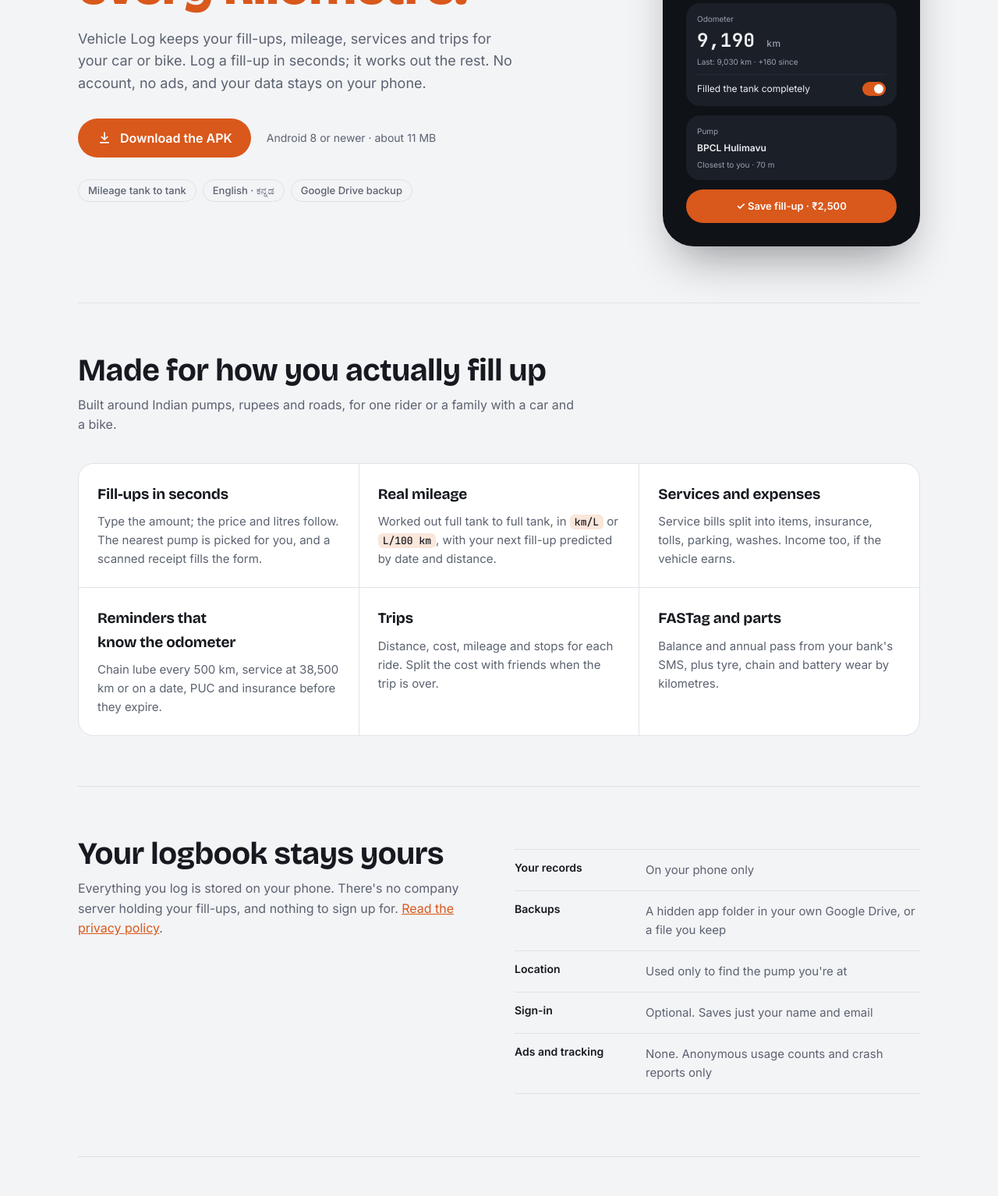
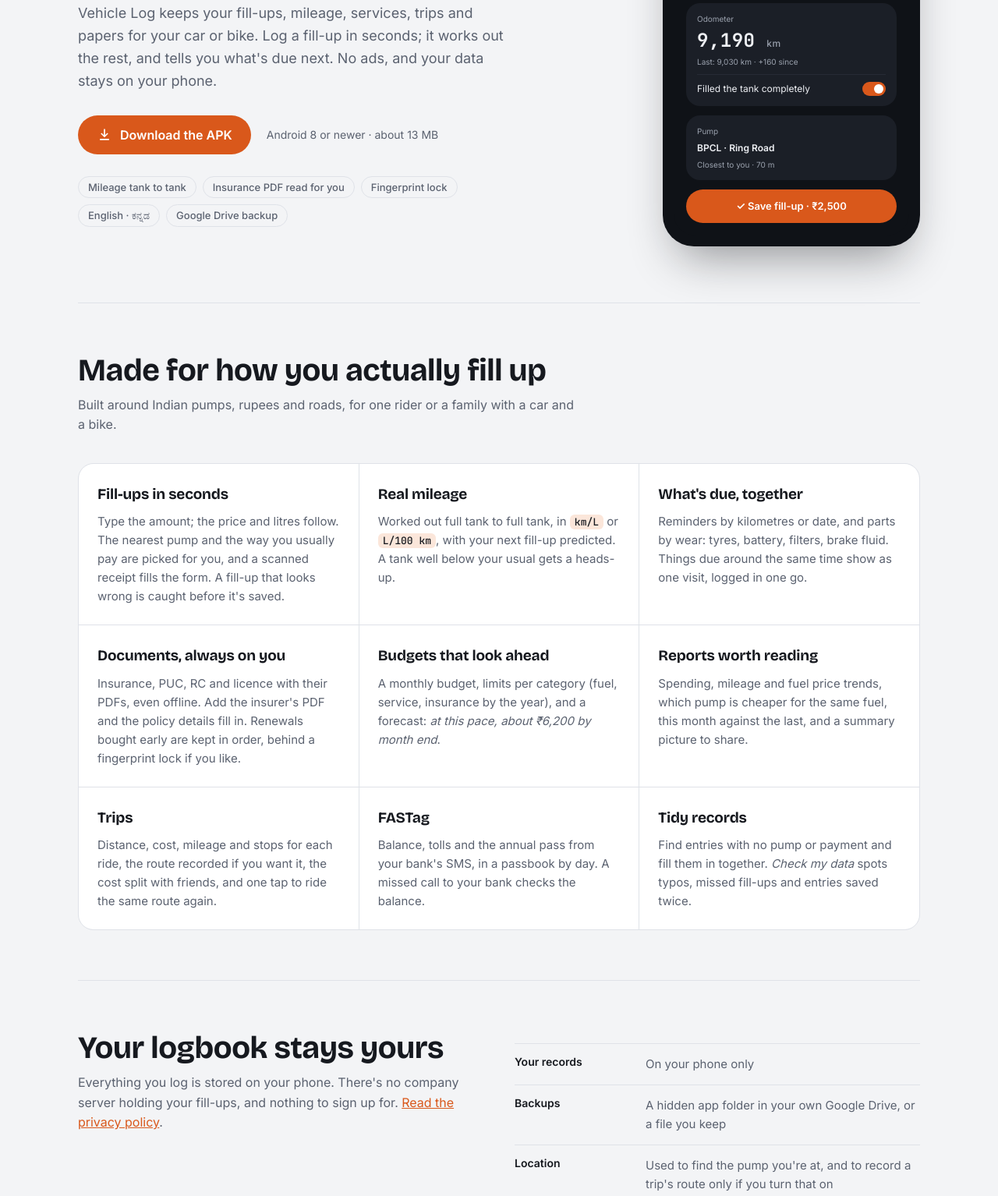
Before and after one commit to Saiprasadsharma/VehicleLog-releases, a plain HTML site: page index.html in a window 1280 px wide. Shown: the part 381-1915 px from the top of the page at 78% size. Drawn offline with nearby package versions, Linux system fonts and the light colour scheme.

Commit message:
Site: features from the last weeks (documents, budgets, due together, FASTag passbook, app lock, tidy records); generic names in the screen
Co-Authored-By: Claude Opus 5.5 <noreply@anthropic.com>
Claude-Session: https://claude.ai/code/session_01BjwVvnLcsnk1RmYVatCSM7

```diff
--- a/index.html
+++ b/index.html
@@ -5,7 +5,7 @@
 <meta name="viewport" content="width=device-width, initial-scale=1, viewport-fit=cover">
 <title>Vehicle Log</title>
 <meta name="claude:viewport-fit-sides" content="cover">
-<meta name="description" content="A free, offline Android app to log fuel, mileage, services and trips for your car or bike.">
+<meta name="description" content="A free, offline Android app to log fuel, mileage, services, trips, documents and budgets for your car or bike.">
 <link rel="preconnect" href="https://fonts.googleapis.com">
 <link rel="preconnect" href="https://fonts.gstatic.com" crossorigin>
 <link rel="stylesheet" href="https://fonts.googleapis.com/css2?family=Bricolage+Grotesque:opsz,wght@12..96,500;12..96,700;12..96,800&family=Inter:wght@400;500;600&family=JetBrains+Mono:wght@500;700&display=swap">
@@ -192,16 +192,18 @@ footer a { color: var(--muted); }
       <div>
         <p class="eyebrow">Android · free · offline</p>
         <h1>Every litre, every service, <em>every kilometre.</em></h1>
-        <p class="lede">Vehicle Log keeps your fill-ups, mileage, services and trips for your car or bike. Log a fill-up in seconds; it works out the rest. No account, no ads, and your data stays on your phone.</p>
+        <p class="lede">Vehicle Log keeps your fill-ups, mileage, services, trips and papers for your car or bike. Log a fill-up in seconds; it works out the rest, and tells you what's due next. No ads, and your data stays on your phone.</p>
         <div class="cta">
           <a class="btn" href="https://github.com/Saiprasadsharma/VehicleLog-releases/releases/latest/download/VehicleLog.apk">
             <svg viewBox="0 0 24 24" aria-hidden="true"><path d="M11 3h2v9.2l3.3-3.3 1.4 1.4L12 16l-5.7-5.7 1.4-1.4 3.3 3.3V3ZM5 18h14v2H5v-2Z"/></svg>
             Download the APK
           </a>
-          <small>Android 8 or newer · about 11 MB</small>
+          <small>Android 8 or newer · about 13 MB</small>
         </div>
         <div class="facts">
           <span>Mileage tank to tank</span>
+          <span>Insurance PDF read for you</span>
+          <span>Fingerprint lock</span>
           <span>English · ಕನ್ನಡ</span>
           <span>Google Drive backup</span>
         </div>
@@ -209,7 +211,7 @@ footer a { color: var(--muted); }
 
       <div class="phone" role="img" aria-label="The fill-up screen: amount paid ₹2,500, price ₹110.91 per litre, 22.54 litres, odometer 9,190 km">
         <div class="screen">
-          <div class="bar"><div><b>Fill-up</b><span>Venue · Petrol</span></div><div class="scan"></div></div>
+          <div class="bar"><div><b>Fill-up</b><span>My car · Petrol</span></div><div class="scan"></div></div>
           <div class="amount"><small>AMOUNT PAID</small><div><i>₹</i>2,500</div></div>
           <div class="pills">
             <div class="pill"><span>Price</span><b>₹110.91/L</b></div>
@@ -223,7 +225,7 @@ footer a { color: var(--muted); }
             <small>Last: 9,030 km · +160 since</small>
             <div class="row"><span>Filled the tank completely</span><span class="switch"></span></div>
           </div>
-          <div class="card"><small>Pump</small><b>BPCL Hulimavu</b><small>Closest to you · 70 m</small></div>
+          <div class="card"><small>Pump</small><b>BPCL · Ring Road</b><small>Closest to you · 70 m</small></div>
           <div class="save">✓ Save fill-up · ₹2,500</div>
         </div>
       </div>
@@ -235,12 +237,15 @@ footer a { color: var(--muted); }
         <p>Built around Indian pumps, rupees and roads, for one rider or a family with a car and a bike.</p>
       </div>
       <div class="features">
-        <div class="feature"><h3>Fill-ups in seconds</h3><p>Type the amount; the price and litres follow. The nearest pump is picked for you, and a scanned receipt fills the form.</p></div>
-        <div class="feature"><h3>Real mileage</h3><p>Worked out full tank to full tank, in <code>km/L</code> or <code>L/100 km</code>, with your next fill-up predicted by date and distance.</p></div>
-        <div class="feature"><h3>Services and expenses</h3><p>Service bills split into items, insurance, tolls, parking, washes. Income too, if the vehicle earns.</p></div>
-        <div class="feature"><h3>Reminders that know the odometer</h3><p>Chain lube every 500 km, service at 38,500 km or on a date, PUC and insurance before they expire.</p></div>
-        <div class="feature"><h3>Trips</h3><p>Distance, cost, mileage and stops for each ride. Split the cost with friends when the trip is over.</p></div>
-        <div class="feature"><h3>FASTag and parts</h3><p>Balance and annual pass from your bank's SMS, plus tyre, chain and battery wear by kilometres.</p></div>
+        <div class="feature"><h3>Fill-ups in seconds</h3><p>Type the amount; the price and litres follow. The nearest pump and the way you usually pay are picked for you, and a scanned receipt fills the form. A fill-up that looks wrong is caught before it's saved.</p></div>
+        <div class="feature"><h3>Real mileage</h3><p>Worked out full tank to full tank, in <code>km/L</code> or <code>L/100 km</code>, with your next fill-up predicted. A tank well below your usual gets a heads-up.</p></div>
+        <div class="feature"><h3>What's due, together</h3><p>Reminders by kilometres or date, and parts by wear: tyres, battery, filters, brake fluid. Things due around the same time show as one visit, logged in one go.</p></div>
+        <div class="feature"><h3>Documents, always on you</h3><p>Insurance, PUC, RC and licence with their PDFs, even offline. Add the insurer's PDF and the policy details fill in. Renewals bought early are kept in order, behind a fingerprint lock if you like.</p></div>
+        <div class="feature"><h3>Budgets that look ahead</h3><p>A monthly budget, limits per category (fuel, service, insurance by the year), and a forecast: <i>at this pace, about ₹6,200 by month end</i>.</p></div>
+        <div class="feature"><h3>Reports worth reading</h3><p>Spending, mileage and fuel price trends, which pump is cheaper for the same fuel, this month against the last, and a summary picture to share.</p></div>
+        <div class="feature"><h3>Trips</h3><p>Distance, cost, mileage and stops for each ride, the route recorded if you want it, the cost split with friends, and one tap to ride the same route again.</p></div>
+        <div class="feature"><h3>FASTag</h3><p>Balance, tolls and the annual pass from your bank's SMS, in a passbook by day. A missed call to your bank checks the balance.</p></div>
+        <div class="feature"><h3>Tidy records</h3><p>Find entries with no pump or payment and fill them in together. <i>Check my data</i> spots typos, missed fill-ups and entries saved twice.</p></div>
       </div>
     </section>
 
@@ -253,8 +258,9 @@ footer a { color: var(--muted); }
         <dl class="ledger">
           <div><dt>Your records</dt><dd>On your phone only</dd></div>
           <div><dt>Backups</dt><dd>A hidden app folder in your own Google Drive, or a file you keep</dd></div>
-          <div><dt>Location</dt><dd>Used only to find the pump you're at</dd></div>
+          <div><dt>Location</dt><dd>Used to find the pump you're at, and to record a trip's route only if you turn that on</dd></div>
           <div><dt>Sign-in</dt><dd>Optional. Saves just your name and email</dd></div>
+          <div><dt>Lock</dt><dd>Optional fingerprint, face or PIN, for the whole app or just Documents</dd></div>
           <div><dt>Ads and tracking</dt><dd>None. Anonymous usage counts and crash reports only</dd></div>
         </dl>
       </div>
@@ -276,8 +282,9 @@ footer a { color: var(--muted); }
       <div class="head"><h2>Questions</h2></div>
       <div class="faq">
         <details><summary>Is it really free?</summary><p>Yes. No ads, no subscription, no paid features. It started as a personal logbook for a car and a bike.</p></details>
-        <details><summary>Does it work without internet?</summary><p>Everything works offline. Internet is only used for Drive backup, finding nearby pumps, sign-in and update checks.</p></details>
-        <details><summary>What happens to my data if I change phones?</summary><p>Turn on Google Drive backup, or save a backup file. On the new phone, install the app and restore from Drive or the file.</p></details>
+        <details><summary>Does it work without internet?</summary><p>Everything works offline, including your documents. Internet is only used for Drive backup, finding nearby pumps, road routes on trip maps, sign-in and update checks.</p></details>
+        <details><summary>What happens to my data if I change phones?</summary><p>Turn on Google Drive backup, or save a backup file. On the new phone, sign in with Google and the app finds your backup; it shows what the backup holds before restoring anything.</p></details>
+        <details><summary>Can I use it for more than one vehicle?</summary><p>Yes, a car and a bike or the whole family's. Each has its own logbook, reminders, budget and theme colour; documents like your licence are shared.</p></details>
         <details><summary>Why isn't it on the Play Store?</summary><p>It will be. Until then, releases are built and published straight from the source on GitHub, and the app updates itself.</p></details>
         <details><summary>Found a bug or have an idea?</summary><p>In the app, go to More → Report a problem. It fills in your app and phone details for you.</p></details>
       </div>
```
Also changed, not shown: 1 other file.
